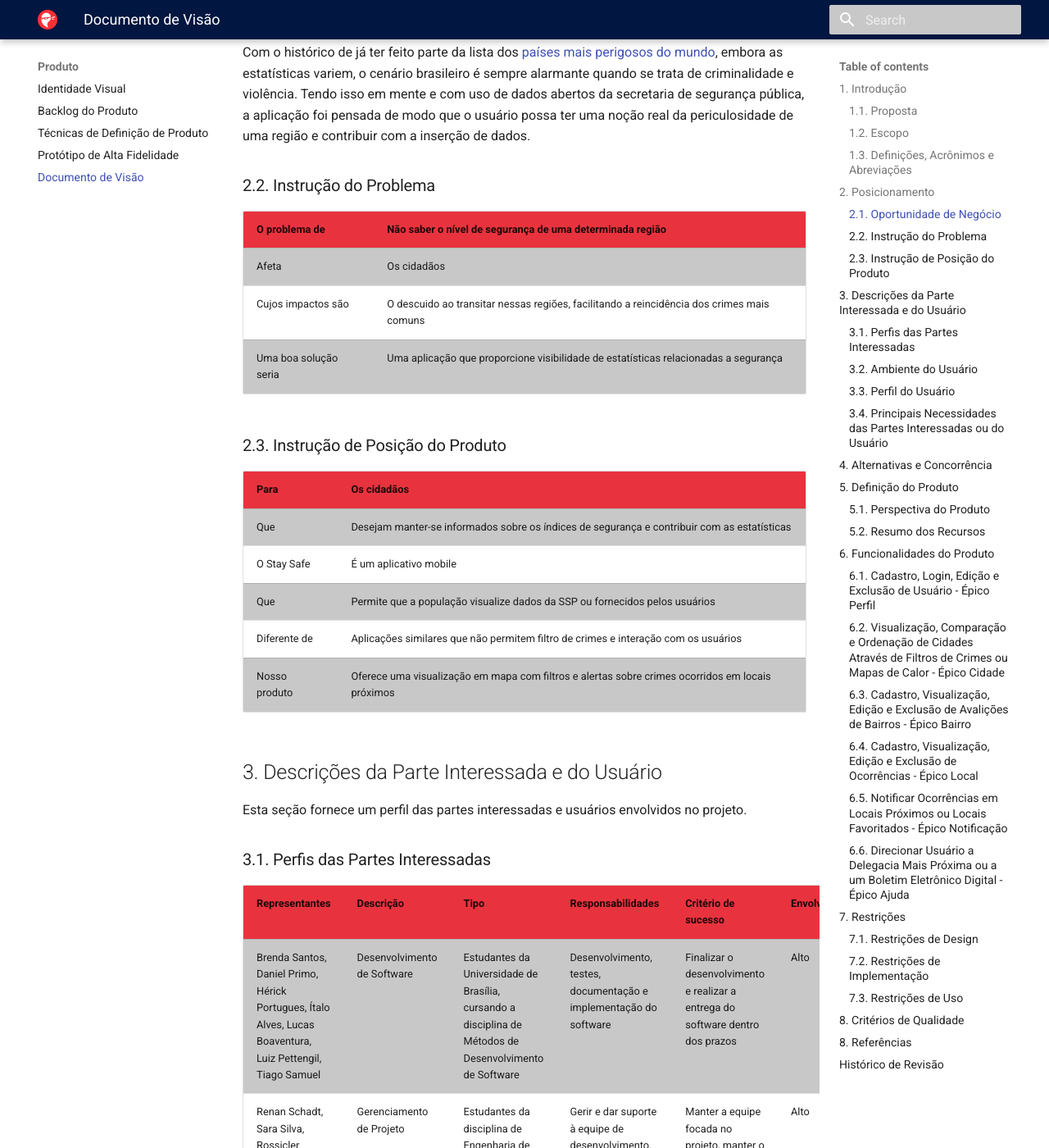
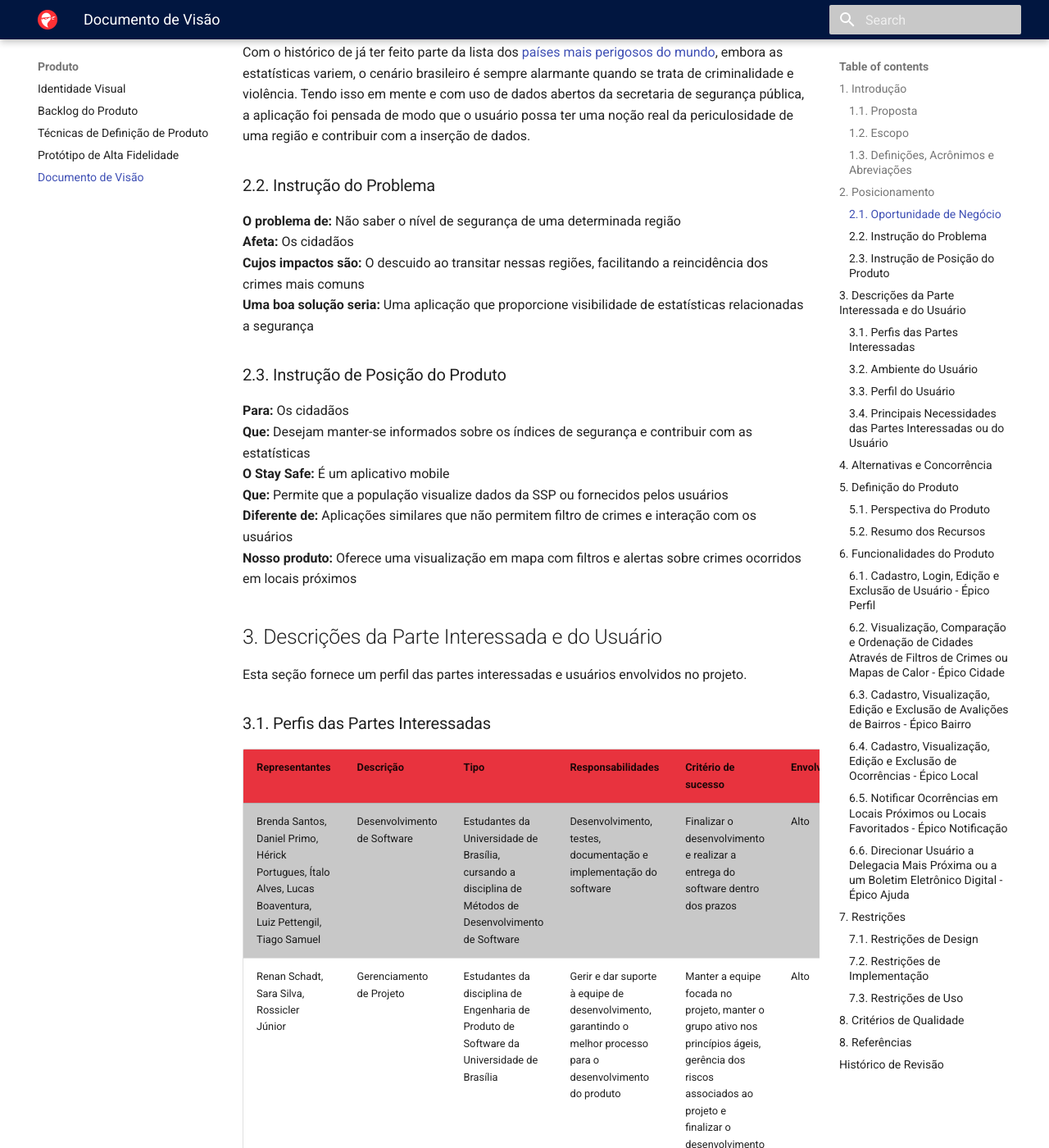
Before and after one commit to fga-eps-mds/2020.1-stay-safe-docs, an MkDocs documentation site: the page built from docs/produto/visao.md, in a window 1280 px wide and 1400 px high, scrolled down 965 px. Shown: the whole window at 82% size. Built offline with MkDocs 1.6.1 and Material for MkDocs 9.7.7, drawn with Linux system fonts in a browser that asks for light colours.

```diff
--- a/docs/produto/visao.md
+++ b/docs/produto/visao.md
@@ -24,22 +24,19 @@ Este projeto tem como finalidade sistematizar e proporcionar melhor visibilidade
 Com o histórico de já ter feito parte da lista dos [países mais perigosos do mundo](https://www.camara.leg.br/radio/programas/543467-brasil-e-um-dos-dez-paises-mais-violentos-do-mundo-revela-atlas-da-violencia-2018/), embora as estatísticas variem, o cenário brasileiro é sempre alarmante quando se trata de criminalidade e violência. Tendo isso em mente e com uso de dados abertos da secretaria de segurança pública, a aplicação foi pensada de modo que o usuário possa ter uma noção real da periculosidade de uma região e contribuir com a inserção de dados.
 
 ### 2.2. Instrução do Problema
-
-| O problema de | Não saber o nível de segurança de uma determinada região |
-|----|----|
-| Afeta | Os cidadãos |
-| Cujos impactos são | O descuido ao transitar nessas regiões, facilitando a reincidência dos crimes mais comuns |
-| Uma boa solução seria | Uma aplicação que proporcione visibilidade de estatísticas relacionadas a segurança |
+**O problema de:** Não saber o nível de segurança de uma determinada região
+**Afeta:** Os cidadãos
+**Cujos impactos são:** O descuido ao transitar nessas regiões, facilitando a reincidência dos crimes mais comuns
+**Uma boa solução seria:** Uma aplicação que proporcione visibilidade de estatísticas relacionadas a segurança
 
 ### 2.3. Instrução de Posição do Produto
 
-| Para | Os cidadãos |
-|----|----|
-| Que | Desejam manter-se informados sobre os índices de segurança e contribuir com as estatísticas |
-| O Stay Safe | É um aplicativo mobile |
-| Que | Permite que a população visualize dados da SSP ou fornecidos pelos usuários |
-| Diferente de | Aplicações similares que não permitem filtro de crimes e interação com os usuários |
-| Nosso produto | Oferece uma visualização em mapa com filtros e alertas sobre crimes ocorridos em locais próximos |
+**Para:** Os cidadãos
+**Que:**  Desejam manter-se informados sobre os índices de segurança e contribuir com as estatísticas
+**O Stay Safe:**  É um aplicativo mobile
+**Que:** Permite que a população visualize dados da SSP ou fornecidos pelos usuários
+**Diferente de:** Aplicações similares que não permitem filtro de crimes e interação com os usuários
+**Nosso produto:** Oferece uma visualização em mapa com filtros e alertas sobre crimes ocorridos em locais próximos
 
 ## 3. Descrições da Parte Interessada e do Usuário
 
```
Also changed, not shown: docs/projeto/methodology.md (+28 -20 lines).
